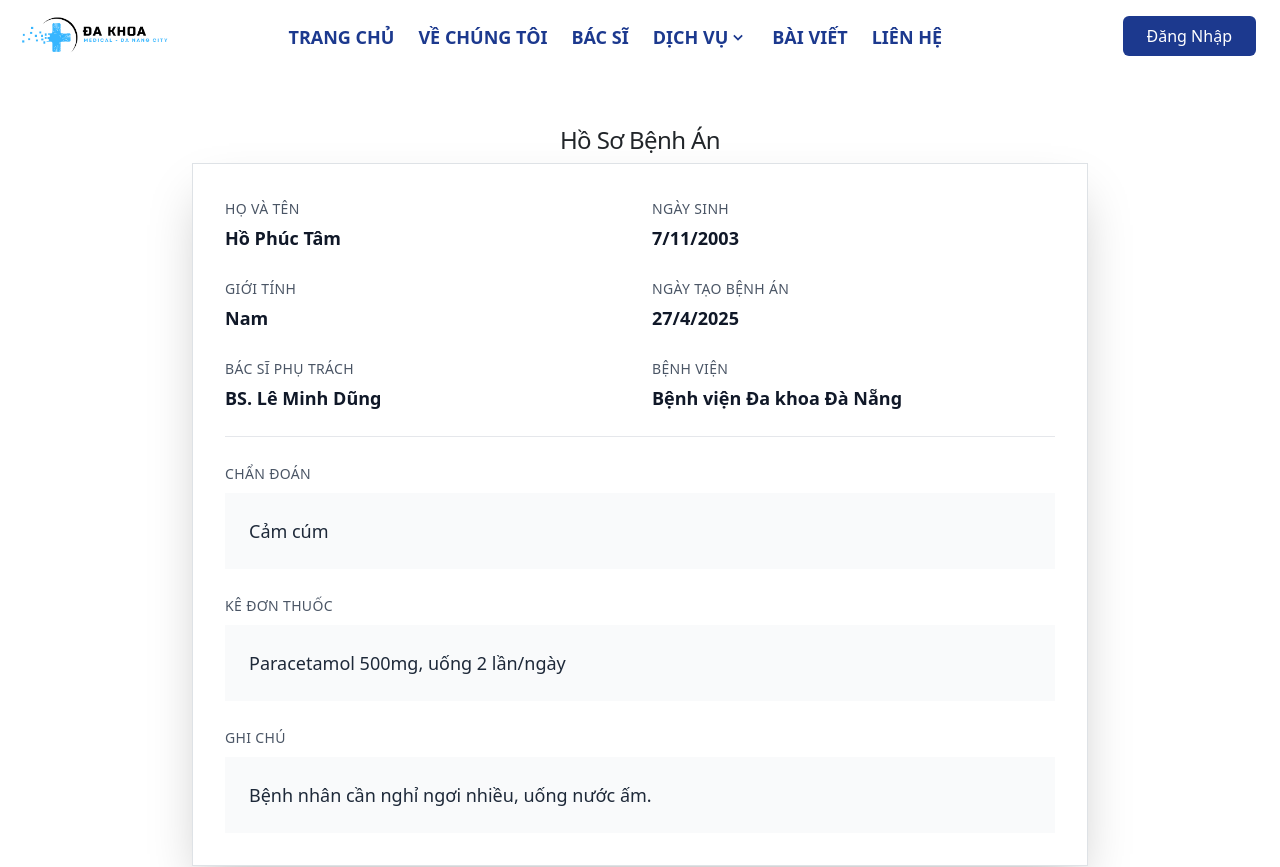
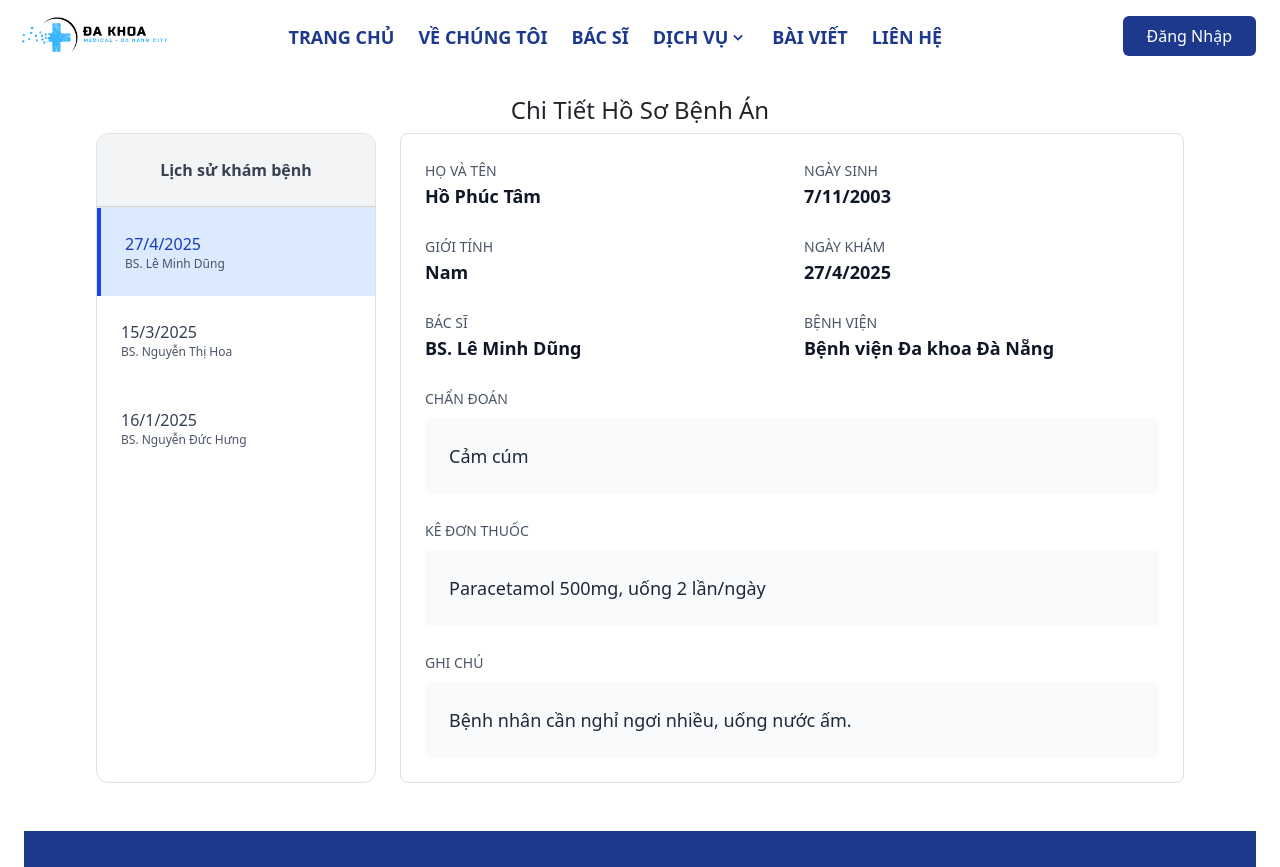
Before and after one commit to GraduationCourse2025-k27/Fe, a React (Vite) app in the folder medical_website/: page /my-medical-record in a window 1280 px wide. Shown: the top 867 px of the page. Built offline with nearby package versions, Linux system fonts and the light colour scheme.

Commit message:
add lich su kham fix trang ca nhan and cuoc hen (#30)

```diff
--- a/medical_website/src/App.css
+++ b/medical_website/src/App.css
@@ -1,5 +1 @@
 @import "tailwindcss";
-
-@tailwind base;
-@tailwind components;
-@tailwind utilities;
--- a/medical_website/src/components/ConfirmAppointment.jsx
+++ b/medical_website/src/components/ConfirmAppointment.jsx
@@ -87,8 +87,7 @@ const ConfirmAppointment = () => {
               </span>
             </p>
             <p className="text-sm sm:text-base text-gray-800 mb-2">
-              <span className="font-semibold">Nơi khám:</span> Hệ thống Y tế Thu
-              Cúc cơ sở Thụy Khuê
+              <span className="font-semibold">Nơi khám:</span> Bệnh viện Đa Khoa Đà Nẵng
             </p>
             <p className="text-sm sm:text-base text-gray-800 mb-3">
               <span className="font-semibold">Lý do khám:</span>{" "}
--- a/medical_website/src/pages/MyAppointment.jsx
+++ b/medical_website/src/pages/MyAppointment.jsx
@@ -1,12 +1,68 @@
-import React, { useContext, useState } from 'react';
-import { AppContext } from '../context/AppContext';
+import React, { useState } from 'react';
 
 const MyAppointment = () => {
-  const { doctors } = useContext(AppContext);
   const [selectedTab, setSelectedTab] = useState('Tất cả');
 
+  // Dữ liệu lịch hẹn mẫu (bạn có thể thay bằng API thực tế)
+  const appointments = [
+    {
+      id: 1,
+      doctor: {
+        name: 'BS. Nguyễn Văn A',
+        speciality: 'Nội tổng quát',
+        image: 'https://bvdkgiadinh.com/wp-content/uploads/2023/03/Anh-bac-si-Web_ThS.-BS.-DOAN-TRONG-NGHIA-.jpg',
+        address: 'Bệnh viện Đa Khoa Đà Nẵng',
+        fees: 300000,
+      },
+      time: '2025-05-12T09:00:00',
+      status: 'Chờ xác nhận',
+    },
+    {
+      id: 2,
+      doctor: {
+        name: 'BS. Trần Thị B',
+        speciality: 'Tai mũi họng',
+        image: 'https://bvdkgiadinh.com/wp-content/uploads/2023/03/Anh-bac-si-Web_ThS.-BS.-DOAN-TRONG-NGHIA-.jpg',
+        address: 'Bệnh viện Đa Khoa Đà Nẵng',
+        fees: 350000,
+      },
+      time: '2025-05-14T15:30:00',
+      status: 'Đánh giá',
+    },
+    {
+      id: 3,
+      doctor: {
+        name: 'BS. Lê Văn C',
+        speciality: 'Da liễu',
+        image: 'https://bvdkgiadinh.com/wp-content/uploads/2023/03/Anh-bac-si-Web_ThS.-BS.-DOAN-TRONG-NGHIA-.jpg',
+        address: 'Bệnh viện Đa Khoa Đà Nẵng',
+        fees: 250000,
+      },
+      time: '2025-05-10T08:00:00',
+      status: 'Đã hủy',
+    },
+    {
+      id: 4,
+      doctor: {
+        name: 'BS. Phạm Thị D',
+        speciality: 'Tim mạch',
+        image: 'https://bvdkgiadinh.com/wp-content/uploads/2023/03/Anh-bac-si-Web_ThS.-BS.-DOAN-TRONG-NGHIA-.jpg',
+        address: 'Bệnh viện Đa Khoa Đà Nẵng',
+        fees: 400000,
+      },
+      time: '2025-05-20T10:00:00',
+      status: 'Lịch xác nhận',
+    },
+  ];
+
+  // Lọc theo tab
+  const filteredAppointments =
+    selectedTab === 'Tất cả'
+      ? appointments
+      : appointments.filter((item) => item.status === selectedTab);
+
   return (
-    <div className='mt-5 pt-5 px-4 md:px-8 flex justify-center'>
+    <div className='mt-5 py-5 px-4 md:px-8 flex justify-center'>
       <div className='w-full max-w-5xl'>
 
         {/* Tiêu đề */}
@@ -33,31 +89,36 @@ const MyAppointment = () => {
 
         {/* Danh sách lịch hẹn */}
         <div className='space-y-4'>
-          {doctors.slice(0, 2).map((item, index) => (
+          {filteredAppointments.length === 0 ? (
+            <p className='text-center text-gray-500 text-sm'>Không có lịch hẹn nào.</p>
+          ) : (
+            filteredAppointments.map((item) => (
               <div
-              key={index}
+                key={item.id}
                 className='w-full flex flex-col sm:flex-row items-start sm:items-center gap-4 bg-white border border-gray-200 rounded-xl p-4'
               >
                 {/* Ảnh bác sĩ */}
                 <img
-                src={item.image}
-                alt={item.name}
-                className='w-full sm:w-24 rounded-lg object-cover bg-gray-100'
+                  src={item.doctor.image}
+                  alt={item.doctor.name}
+                  className='w-full h-50 sm:w-35 rounded-lg object-cover bg-gray-100'
                 />
 
                 {/* Thông tin */}
                 <div className='flex-1 text-sm text-gray-700 space-y-0.5'>
-                <p className='font-semibold text-base text-gray-800'>{item.name}</p>
-                <p>{item.speciality}</p>
-                <p>{item.address}</p>
+                  <p className='font-semibold text-base text-gray-800'>{item.doctor.name}</p>
+                  <p>{item.doctor.speciality}</p>
+                  <p>{item.doctor.address}</p>
                   <p>
                     Thời gian:{' '}
-                  <span className='font-medium text-gray-900'>12/05/2025 - 09:00</span>
+                    <span className='font-medium text-gray-900'>
+                      {new Date(item.time).toLocaleString('vi-VN')}
+                    </span>
                   </p>
                   <p>
                     Giá khám:{' '}
                     <span className='text-orange-600 font-semibold'>
-                    ₫{item.fees.toLocaleString()}
+                      ₫{item.doctor.fees.toLocaleString()}
                     </span>
                   </p>
                 </div>
@@ -69,7 +130,8 @@ const MyAppointment = () => {
                   </button>
                 </div>
               </div>
-          ))}
+            ))
+          )}
         </div>
       </div>
     </div>
--- a/medical_website/src/pages/MyMedicalRecord.jsx
+++ b/medical_website/src/pages/MyMedicalRecord.jsx
@@ -1,7 +1,9 @@
-import React from 'react';
+import React, { useState } from 'react';
 
 const MyMedicalRecord = () => {
-  const record = {
+  const records = [
+    {
+      id: 1,
       fullName: 'Hồ Phúc Tâm',
       dateOfBirth: '2003-11-07',
       gender: 'Nam',
@@ -11,97 +13,124 @@ const MyMedicalRecord = () => {
       hospitalName: 'Bệnh viện Đa khoa Đà Nẵng',
       notes: 'Bệnh nhân cần nghỉ ngơi nhiều, uống nước ấm.',
       createdAt: '2025-04-27T10:30:00Z',
-  };
+    },
+    {
+      id: 2,
+      fullName: 'Hồ Phúc Tâm',
+      dateOfBirth: '2003-11-07',
+      gender: 'Nam',
+      diagnosis: 'Viêm họng',
+      prescription: 'Amoxicillin 500mg, uống 3 lần/ngày',
+      doctorName: 'BS. Nguyễn Thị Hoa',
+      hospitalName: 'Phòng khám Đa khoa Đà Nẵng',
+      notes: 'Nên tránh uống lạnh, nghỉ ngơi nhiều.',
+      createdAt: '2025-03-15T08:20:00Z',
+    },
+    {
+      id: 3,
+      fullName: 'Hồ Phúc Tâm',
+      dateOfBirth: '2003-11-07',
+      gender: 'Nam',
+      diagnosis: 'Viêm họng',
+      prescription: 'Amoxicillin 500mg, uống 3 lần/ngày',
+      doctorName: 'BS. Nguyễn Đức Hưng',
+      hospitalName: 'Phòng khám Đa khoa Đà Nẵng',
+      notes: 'Nên tránh uống lạnh, nghỉ ngơi nhiều.',
+      createdAt: '2025-01-16T08:20:00Z',
+    },
+
+  ];
+
+  const [selectedId, setSelectedId] = useState(records[0].id);
+  const selectedRecord = records.find(r => r.id === selectedId);
 
   return (
-    <div className='p-5 mt-5'>
-    <div className="min-h-screen flex items-center justify-center ">
-      <div className="w-full max-w-4xl mx-auto">
-        <h4 className="text-3xl font-extrabold text-gray-800 mb-8 text-center tracking-tight">
-          Hồ Sơ Bệnh Án
+    <div className="p-5 mt-5">
+  <h4 className="text-3xl font-extrabold text-center text-gray-800 mb-8">
+    Chi Tiết Hồ Sơ Bệnh Án
   </h4>
-        <div className="bg-white shadow-2xl p-8 space-y-6 border border-gray-200">
-          <div className="grid grid-cols-1 md:grid-cols-2 gap-6">
+
+  <div className="grid grid-cols-1 md:grid-cols-[280px_1fr] gap-4 items-stretch">
+    {/* Cột trái: lịch sử khám */}
+    <div className="h-full bg-white border border-gray-200 rounded-xl overflow-hidden">
+      <div className="py-4 bg-gray-100 border-b border-gray-300 font-bold text-gray-700 text-center">
+        Lịch sử khám bệnh
+      </div>
+      <ul className="border-t border-gray-200 max-h-[500px] overflow-y-scroll p-0 list-none">
+        {records.map((record) => (
+          <li
+            key={record.id}
+            onClick={() => setSelectedId(record.id)}
+            className={`p-4 transition-colors duration-200 cursor-pointer ${
+              record.id === selectedId
+                ? 'bg-blue-100 text-blue-800 border-l-4 border-blue-700'
+                : 'text-gray-700 hover:bg-gray-100'
+            }`}
+          >
+            <div className="text-md">{new Date(record.createdAt).toLocaleDateString('vi-VN')}</div>
+            <div className="text-xs text-gray-600">{record.doctorName}</div>
+          </li>
+        ))}
+      </ul>
+    </div>
+
+    {/* Cột phải: chi tiết hồ sơ */}
+    <div className="h-full bg-white border border-gray-200 rounded-lg p-6 space-y-6">
+      <div className="grid grid-cols-1 md:grid-cols-2 gap-4">
         <div>
-              <label className="text-gray-600 text-sm font-medium uppercase tracking-wide">
-                Họ và tên
-              </label>
-              <div className="mt-1 text-lg font-semibold text-gray-900">
-                {record.fullName}
+          <label className="text-sm font-medium text-gray-600 uppercase">Họ và tên</label>
+          <div className="text-lg font-semibold text-gray-900">{selectedRecord.fullName}</div>
+        </div>
+        <div>
+          <label className="text-sm font-medium text-gray-600 uppercase">Ngày sinh</label>
+          <div className="text-lg font-semibold text-gray-900">
+            {new Date(selectedRecord.dateOfBirth).toLocaleDateString('vi-VN')}
           </div>
         </div>
         <div>
-              <label className="text-gray-600 text-sm font-medium uppercase tracking-wide">
-                Ngày sinh
-              </label>
-              <div className="mt-1 text-lg font-semibold text-gray-900">
-                {new Date(record.dateOfBirth).toLocaleDateString('vi-VN')}
+          <label className="text-sm font-medium text-gray-600 uppercase">Giới tính</label>
+          <div className="text-lg font-semibold text-gray-900">{selectedRecord.gender}</div>
+        </div>
+        <div>
+          <label className="text-sm font-medium text-gray-600 uppercase">Ngày khám</label>
+          <div className="text-lg font-semibold text-gray-900">
+            {new Date(selectedRecord.createdAt).toLocaleDateString('vi-VN')}
           </div>
         </div>
         <div>
-              <label className="text-gray-600 text-sm font-medium uppercase tracking-wide">
-                Giới tính
-              </label>
-              <div className="mt-1 text-lg font-semibold text-gray-900">
-                {record.gender}
-              </div>
+          <label className="text-sm font-medium text-gray-600 uppercase">Bác sĩ</label>
+          <div className="text-lg font-semibold text-gray-900">{selectedRecord.doctorName}</div>
         </div>
         <div>
-              <label className="text-gray-600 text-sm font-medium uppercase tracking-wide">
-                Ngày tạo bệnh án
-              </label>
-              <div className="mt-1 text-lg font-semibold text-gray-900">
-                {new Date(record.createdAt).toLocaleDateString('vi-VN')}
-              </div>
-            </div>
-            <div>
-              <label className="text-gray-600 text-sm font-medium uppercase tracking-wide">
-                Bác sĩ phụ trách
-              </label>
-              <div className="mt-1 text-lg font-semibold text-gray-900">
-                {record.doctorName}
-              </div>
-            </div>
-            <div>
-              <label className="text-gray-600 text-sm font-medium uppercase tracking-wide">
-                Bệnh viện
-              </label>
-              <div className="mt-1 text-lg font-semibold text-gray-900">
-                {record.hospitalName}
-              </div>
-            </div>
-          </div>
-
-          <div className="border-t border-gray-200 pt-6">
-            <label className="text-gray-600 text-sm font-medium uppercase tracking-wide">
-              Chẩn đoán
-            </label>
-            <div className="mt-2 text-lg font-medium text-gray-800 bg-gray-50 p-4">
-              {record.diagnosis}
+          <label className="text-sm font-medium text-gray-600 uppercase">Bệnh viện</label>
+          <div className="text-lg font-semibold text-gray-900">{selectedRecord.hospitalName}</div>
         </div>
       </div>
 
       <div>
-            <label className="text-gray-600 text-sm font-medium uppercase tracking-wide">
-              Kê đơn thuốc
-            </label>
-            <div className="mt-2 text-lg font-medium text-gray-800 bg-gray-50 p-4">
-              {record.prescription}
+        <label className="text-sm font-medium text-gray-600 uppercase">Chẩn đoán</label>
+        <div className="mt-2 p-4 bg-gray-50 text-lg text-gray-800 rounded">
+          {selectedRecord.diagnosis}
         </div>
       </div>
 
       <div>
-            <label className="text-gray-600 text-sm font-medium uppercase tracking-wide">
-              Ghi chú
-            </label>
-            <div className="mt-2 text-lg font-medium text-gray-800 bg-gray-50 p-4">
-              {record.notes}
+        <label className="text-sm font-medium text-gray-600 uppercase">Kê đơn thuốc</label>
+        <div className="mt-2 p-4 bg-gray-50 text-lg text-gray-800 rounded">
+          {selectedRecord.prescription}
+        </div>
+      </div>
+
+      <div>
+        <label className="text-sm font-medium text-gray-600 uppercase">Ghi chú</label>
+        <div className="mt-2 p-4 bg-gray-50 text-lg text-gray-800 rounded">
+          {selectedRecord.notes}
         </div>
       </div>
     </div>
   </div>
 </div>
-    </div>
+
   );
 };
 
--- a/medical_website/src/pages/MyProfile.jsx
+++ b/medical_website/src/pages/MyProfile.jsx
@@ -16,19 +16,21 @@ const MyProfile = () => {
   const [isEdit, setIsEdit] = useState(false);
 
   return (
-    <div className="mt-5 p-5 ">
-      <div className="max-w-lg flex flex-col gap-2 text-sm">
+    <div className="min-h-screen flex flex-col mt-5">
+      <div className="flex-grow flex items-center justify-center p-4 sm:p-5 mt-5">
+        <div className="w-full max-w-md sm:max-w-xl bg-white border border-gray-200 rounded-lg p-4 sm:p-6 flex flex-col gap-3 sm:gap-4 text-sm">
           <div className="relative">
             {isEdit ? (
               <div>
                 <img
-                className="w-50 h-40 rounded mx-auto"
+                  className="w-40 h-40 sm:w-50 sm:h-40 rounded mx-auto object-cover"
                   src={userData.image}
+                  alt="Profile"
                 />
                 <input
                   type="file"
                   accept="image/*"
-                className="mt-2 mx-auto block"
+                  className="mt-2 mx-auto block text-xs sm:text-sm"
                   onChange={(e) => {
                     const file = e.target.files[0];
                     if (file) {
@@ -40,63 +42,64 @@ const MyProfile = () => {
               </div>
             ) : (
               <img
-              className="w-50 h-40 rounded mx-auto"
+                className="w-40 h-40 sm:w-50 sm:h-40 rounded mx-auto object-cover"
                 src={userData.image}
+                alt="Profile"
               />
             )}
           </div>
 
           {isEdit ? (
             <input
-            className="bg-gray-50 text-3xl font-medium max-w-full text-center"
+              className="bg-gray-50 text-2xl sm:text-3xl font-medium max-w-full text-center"
               type="text"
               value={userData.name}
               onChange={(e) => setUserData((prev) => ({ ...prev, name: e.target.value }))}
             />
           ) : (
-          <p className="font-medium text-3xl text-neutral-800 text-center ">{userData.name}</p>
+            <p className="font-medium text-2xl sm:text-3xl text-neutral-800 text-center">{userData.name}</p>
           )}
           <hr className="bg-zinc-400 h-[1px] border-none" />
 
           <div>
-          <p className="text-neutral-500 underline text-lg">Thông tin cá nhân</p>
-          <div className="grid grid-cols-[1fr_3fr] gap-y-3 mt-3 text-neutral-700 items-center">
+            <p className="text-neutral-500 underline text-base sm:text-lg">Thông tin cá nhân</p>
+            <div className="grid grid-cols-1 sm:grid-cols-[1fr_3fr] gap-y-2 sm:gap-y-3 mt-2 sm:mt-3 text-neutral-700 items-start sm:items-center">
               <p className="font-medium">Email:</p>
-            <p className="text-blue-900">{userData.email}</p>
+              <p className="text-blue-900 text-xs sm:text-sm">{userData.email}</p>
 
               <p className="font-medium">Số Điện Thoại:</p>
               {isEdit ? (
                 <input
-                className="bg-gray-100 px-2 py-1 max-w-full"
+                  className="bg-gray-100 px-2 py-1 w-full text-xs sm:text-sm"
                   type="text"
                   value={userData.phone}
                   onChange={(e) => setUserData((prev) => ({ ...prev, phone: e.target.value }))}
                 />
               ) : (
-              <p className="text-blue-900">{userData.phone}</p>
+                <p className="text-blue-900 text-xs sm:text-sm">{userData.phone}</p>
               )}
 
               <p className="font-medium">Địa chỉ:</p>
               {isEdit ? (
                 <input
-                className="bg-gray-100 px-2 py-1 max-w-full"
+                  className="bg-gray-100 px-2 py-1 w-full text-xs sm:text-sm"
                   type="text"
                   value={userData.address}
                   onChange={(e) => setUserData((prev) => ({ ...prev, address: e.target.value }))}
                 />
               ) : (
-              <p>{userData.address}</p>
+                <p className="text-xs sm:text-sm">{userData.address}</p>
               )}
             </div>
           </div>
 
-        <div className="">
-          <p className="text-neutral-500 underline text-lg">Thông tin cơ bản</p>
-          <div className="grid grid-cols-[1fr_3fr] gap-y-3 mt-3 text-neutral-700 items-center">
+          <div>
+            <p className="text-neutral-500 underline text-base sm:text-lg">Thông tin cơ bản</p>
+            <div className="grid grid-cols-1 sm:grid-cols-[1fr_3fr] gap-y-2 sm:gap-y-3 mt-2 sm:mt-3 text-neutral-700 items-start sm:items-center">
               <p className="font-medium">Giới tính:</p>
               {isEdit ? (
                 <select
-                className="bg-gray-100 px-2 py-1"
+                  className="bg-gray-100 px-2 py-1 w-full text-xs sm:text-sm"
                   onChange={(e) => setUserData((prev) => ({ ...prev, gender: e.target.value }))}
                   value={userData.gender}
                 >
@@ -104,19 +107,19 @@ const MyProfile = () => {
                   <option value="Nữ">Nữ</option>
                 </select>
               ) : (
-              <p>{userData.gender}</p>
+                <p className="text-xs sm:text-sm">{userData.gender}</p>
               )}
 
               <p className="font-medium">Ngày sinh:</p>
               {isEdit ? (
                 <input
-                className="bg-gray-100 px-2 py-1"
+                  className="bg-gray-100 px-2 py-1 w-full text-xs sm:text-sm"
                   type="date"
                   onChange={(e) => setUserData((prev) => ({ ...prev, dob: e.target.value }))}
                   value={userData.dob}
                 />
               ) : (
-              <p>{userData.dob}</p>
+                <p className="text-xs sm:text-sm">{userData.dob}</p>
               )}
             </div>
           </div>
@@ -124,14 +127,14 @@ const MyProfile = () => {
           <div className="text-center pb-2">
             {isEdit ? (
               <button
-              className="bg-green-500 text-white px-4 py-2 rounded hover:bg-green-600"
+                className="bg-green-500 text-white px-3 py-1 sm:px-4 sm:py-2 rounded hover:bg-green-600 text-xs sm:text-sm"
                 onClick={() => setIsEdit(false)}
               >
                 Lưu
               </button>
             ) : (
               <button
-              className="bg-blue-900 text-white px-4 py-2 rounded hover:bg-blue-600"
+                className="bg-blue-900 text-white px-3 py-1 sm:px-4 sm:py-2 rounded hover:bg-blue-600 text-xs sm:text-sm"
                 onClick={() => setIsEdit(true)}
               >
                 Chỉnh sửa
@@ -140,6 +143,7 @@ const MyProfile = () => {
           </div>
         </div>
       </div>
+    </div>
   );
 };
 
```
Lines whose indentation alone changed are shown as unchanged.
